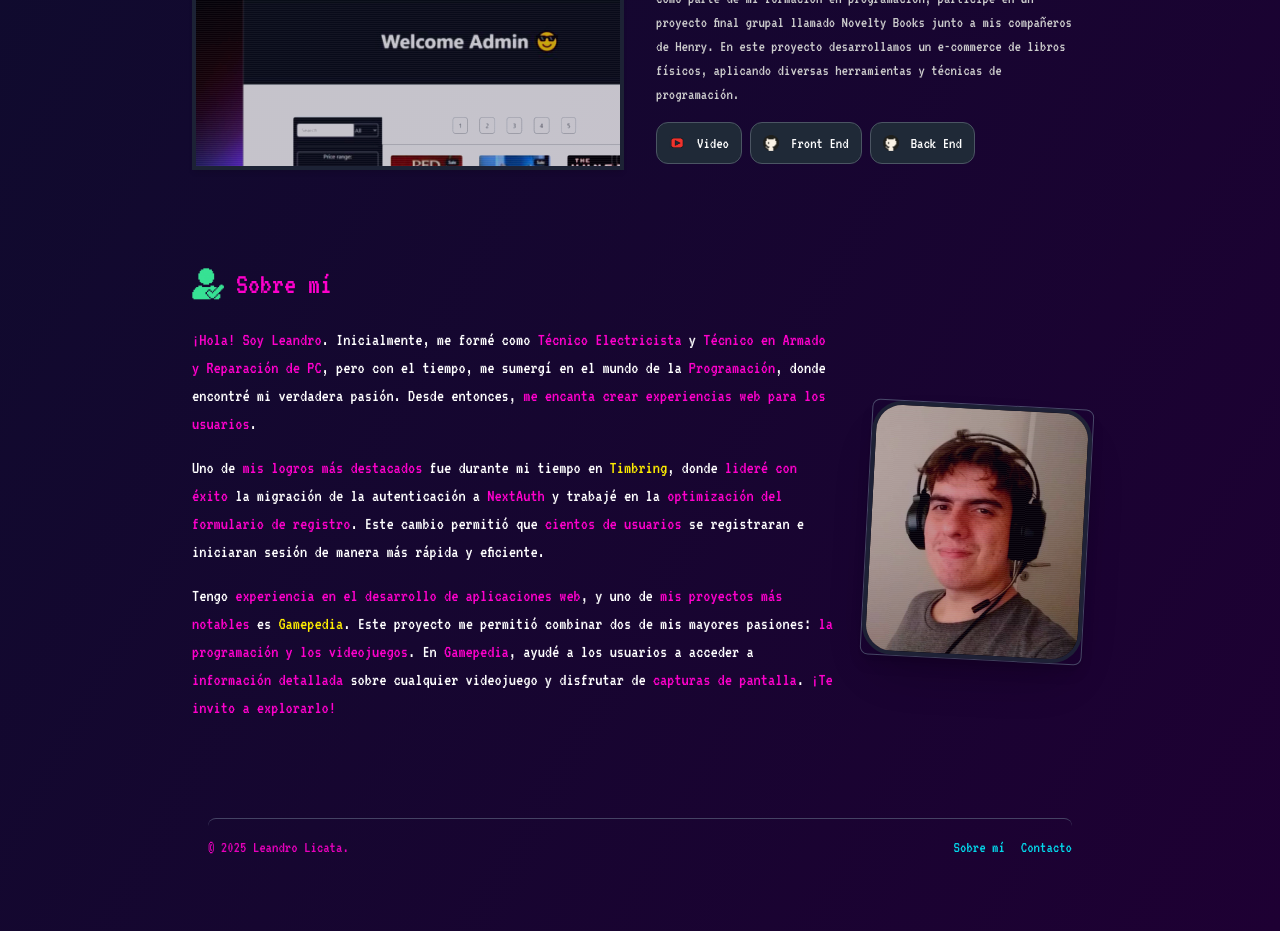
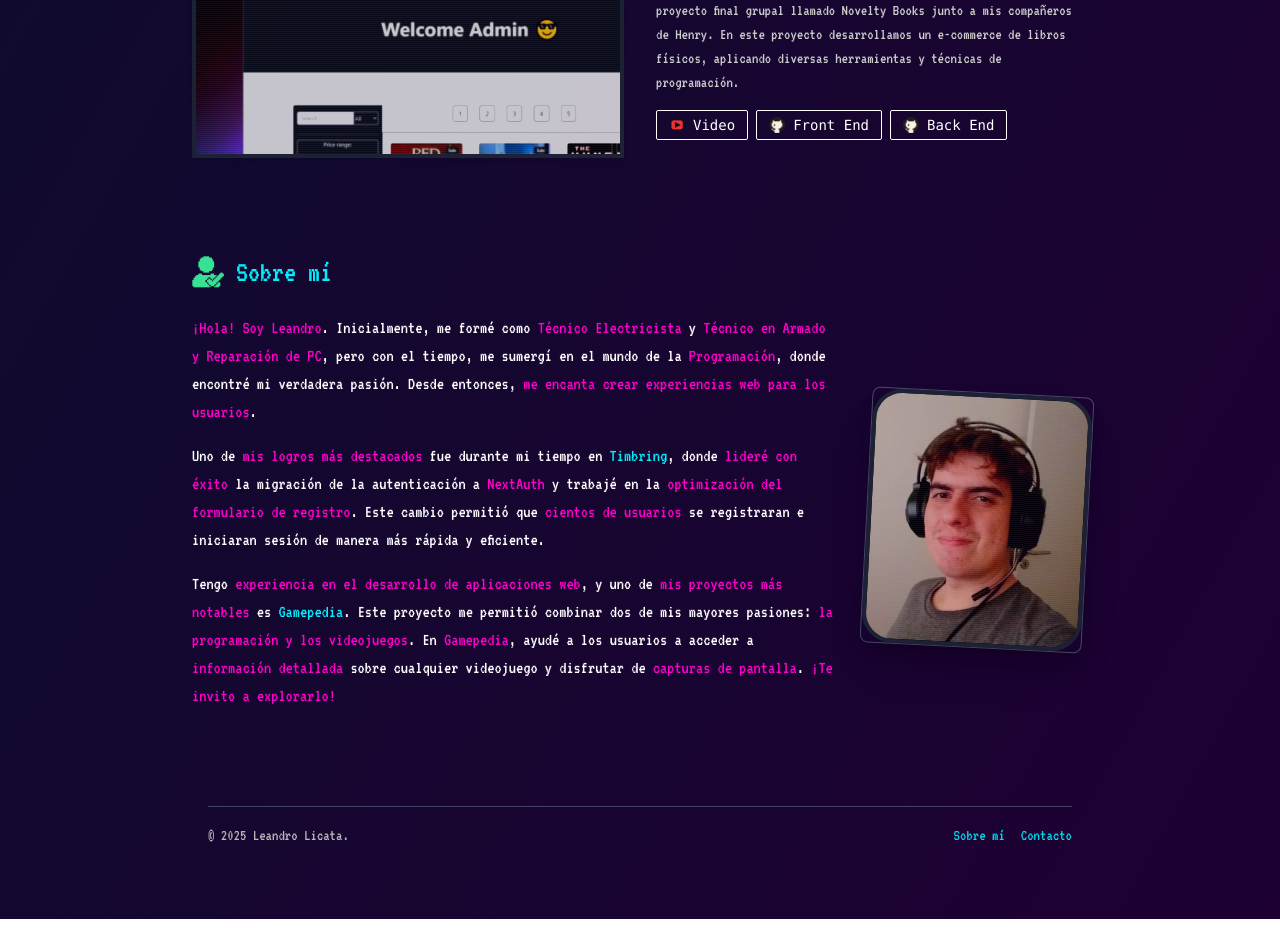
Before and after one commit to LeandroLicata/web-portfolio, a Next.js app: page / in a window 1280 px wide. Shown: the part 1380-2311 px from the top of the page. Built offline with nearby package versions, Linux system fonts and the light colour scheme.

Commit message:
colors modified

```diff
--- a/src/app/page.tsx
+++ b/src/app/page.tsx
@@ -14,7 +14,7 @@ export default function Home() {
 
       <div className="space-y-24 mx-4">
         <SectionContainer id="projects">
-          <h2 className="flex items-center mb-6 text-3xl gap-x-3 text-accent-pink drop-shadow-glow">
+          <h2 className="flex items-center mb-6 text-3xl gap-x-3 text-accent-blue drop-shadow-glow">
             <img src="/icons/code.png" alt="code" className="w-8" />
             Proyectos
           </h2>
@@ -22,7 +22,7 @@ export default function Home() {
         </SectionContainer>
 
         <SectionContainer id="about-me">
-          <h2 className="flex items-center mb-6 text-3xl gap-x-3 text-accent-pink drop-shadow-glow">
+          <h2 className="flex items-center mb-6 text-3xl gap-x-3 text-accent-blue drop-shadow-glow">
             <img src="/icons/userCheck.png" alt="user" className="w-8" />
             Sobre mí
           </h2>
--- a/src/components/AboutMe.tsx
+++ b/src/components/AboutMe.tsx
@@ -19,7 +19,7 @@ export default function AboutMe() {
             href="https://timbring.com"
             target="_blank"
             rel="noopener noreferrer"
-            className="text-accent-yellow hover:underline hover:text-accent-green transition"
+            className="text-accent-blue hover:underline hover:text-accent-green transition"
           >
             <span>Timbring</span>
           </a>
@@ -37,7 +37,7 @@ export default function AboutMe() {
             href="https://gamepedia.com"
             target="_blank"
             rel="noopener noreferrer"
-            className="text-accent-yellow hover:underline hover:text-accent-green transition"
+            className="text-accent-blue hover:underline hover:text-accent-green transition"
           >
             <span>Gamepedia</span>
           </a>
--- a/src/components/Footer.tsx
+++ b/src/components/Footer.tsx
@@ -2,15 +2,15 @@ export default function Footer() {
   const currentYear = new Date().getFullYear();
   return (
     <footer className="opacity-90 p-4 mt-16 w-full mx-auto container lg:max-w-4xl md:max-w-2xl mb-10 flex justify-center">
-      <div className="rounded-lg w-full max-w-screen-xl mx-auto md:flex md:items-center md:justify-between py-4 border-t border-border-soft">
-        <span className="text-md sm:text-center text-accent-pink drop-shadow-glow">
+      <div className="w-full max-w-screen-xl mx-auto md:flex md:items-center md:justify-between py-4 border-t border-border-soft">
+        <span className="text-md sm:text-center text-text-secondary drop-shadow-glow">
           © {currentYear} Leandro Licata.
         </span>
         <ul className="flex flex-wrap items-center mt-3 text-md text-accent-blue sm:mt-0 gap-x-4">
           <li>
             <a
               href="/#about-me"
-              className="hover:underline hover:text-accent-pink transition"
+              className="hover:underline hover:text-accent-green transition"
             >
               Sobre mí
             </a>
@@ -19,7 +19,7 @@ export default function Footer() {
             <a
               id="contacto"
               href="mailto:leandrolicata1@gmail.com"
-              className="hover:underline hover:text-accent-pink transition"
+              className="hover:underline hover:text-accent-green transition"
             >
               Contacto
             </a>
--- a/src/components/Header.tsx
+++ b/src/components/Header.tsx
@@ -51,7 +51,7 @@ export default function Header() {
         {navItems.map((link) => (
           <Link
             key={link.label}
-            className="relative block px-3 py-2 transition-colors duration-200 hover:text-accent-pink"
+            className="relative block px-3 py-2 transition-colors duration-200 hover:text-accent-green"
             aria-label={link.label}
             href={link.url}
           >
--- a/src/components/LinkButton.tsx
+++ b/src/components/LinkButton.tsx
@@ -11,8 +11,8 @@ export default function LinkButton({ children, href }: LinkButtonProps) {
       href={href}
       role="link"
       target="_blank"
-      rel="noopener"
-      className="inline-flex items-center justify-center gap-2 px-3 py-2 space-x-1 text-base text-white transition bg-gray-800 border border-gray-600 focus-visible:ring-yellow-500/80 text-md hover:bg-gray-800 hover:border-gray-900 group max-w-fit rounded-xl hover:text-white focus:outline-none focus-visible:outline-none focus-visible:ring focus-visible:ring-white focus-visible:ring-offset-2 active:bg-black"
+      rel="noopener noreferrer"
+      className="inline-flex items-center gap-2 px-3 py-1 text-sm font-mono text-white border border-white rounded-sm transition-all duration-300 hover:border-cyan-400 hover:shadow-[0_0_8px_1px_rgba(0,255,255,0.6)] focus:outline-none focus:ring-2 focus:ring-cyan-400 focus:ring-offset-2"
     >
       {children}
     </a>
```
